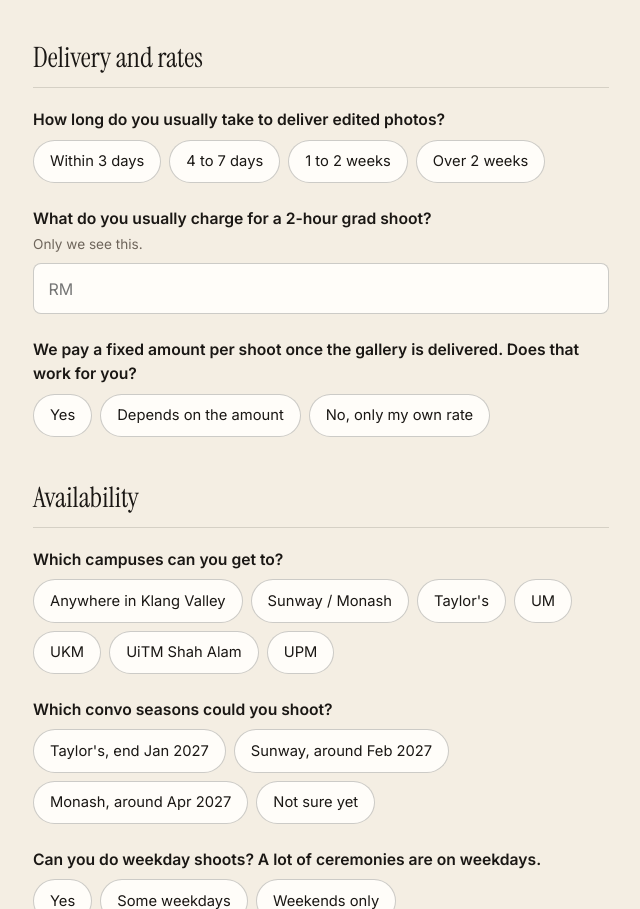
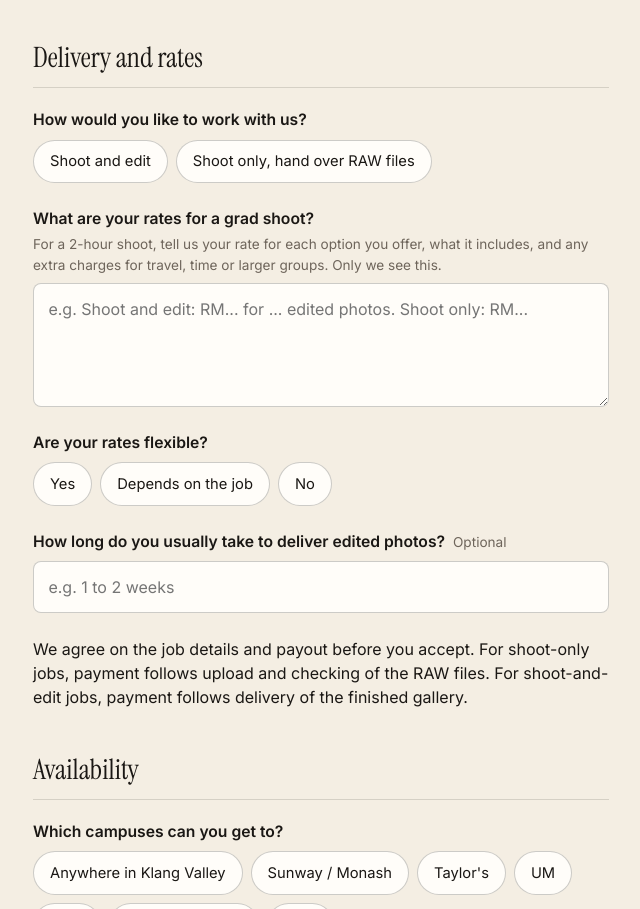
Before and after one commit to konvoclub/konvoclub.github.io, a plain HTML site: page join.html in a window 1280 px wide. Shown: the part 1820-2729 px from the top of the page, without its empty margins (319-959 px from the left). Drawn offline with Linux system fonts and the light colour scheme.

Commit message:
Collect photographer rates and flexibility

```diff
--- a/join.html
+++ b/join.html
@@ -126,28 +126,31 @@
 
       <fieldset>
         <legend>Delivery and rates</legend>
-        <div class="field">
-          <span>How long do you usually take to deliver edited photos?</span>
+        <div class="field" data-required-group="How you'd like to work">
+          <span>How would you like to work with us?</span>
           <div class="chips">
-            <label><input type="radio" name="Turnaround" value="Within 3 days" required><span>Within 3 days</span></label>
-            <label><input type="radio" name="Turnaround" value="4 to 7 days"><span>4 to 7 days</span></label>
-            <label><input type="radio" name="Turnaround" value="1 to 2 weeks"><span>1 to 2 weeks</span></label>
-            <label><input type="radio" name="Turnaround" value="Over 2 weeks"><span>Over 2 weeks</span></label>
+            <label><input type="checkbox" name="Work options" value="Shoot and edit"><span>Shoot and edit</span></label>
+            <label><input type="checkbox" name="Work options" value="Shoot only, hand over RAW files"><span>Shoot only, hand over RAW files</span></label>
           </div>
         </div>
         <label class="field">
-          <span>What do you usually charge for a 2-hour grad shoot?</span>
-          <small>Only we see this.</small>
-          <input type="text" name="Usual rate" required inputmode="numeric" placeholder="RM">
+          <span>What are your rates for a grad shoot?</span>
+          <small>For a 2-hour shoot, tell us your rate for each option you offer, what it includes, and any extra charges for travel, time or larger groups. Only we see this.</small>
+          <textarea name="Rates and inclusions" rows="4" required placeholder="e.g. Shoot and edit: RM... for ... edited photos. Shoot only: RM..."></textarea>
         </label>
         <div class="field">
-          <span>We pay a fixed amount per shoot once the gallery is delivered. Does that work for you?</span>
+          <span>Are your rates flexible?</span>
           <div class="chips">
-            <label><input type="radio" name="Fixed payout" value="Yes" required><span>Yes</span></label>
-            <label><input type="radio" name="Fixed payout" value="Depends on the amount"><span>Depends on the amount</span></label>
-            <label><input type="radio" name="Fixed payout" value="No"><span>No, only my own rate</span></label>
+            <label><input type="radio" name="Rates flexible" value="Yes" required><span>Yes</span></label>
+            <label><input type="radio" name="Rates flexible" value="Depends on the job"><span>Depends on the job</span></label>
+            <label><input type="radio" name="Rates flexible" value="No"><span>No</span></label>
           </div>
         </div>
+        <label class="field">
+          <span>How long do you usually take to deliver edited photos? <em>Optional</em></span>
+          <input type="text" name="Turnaround" placeholder="e.g. 1 to 2 weeks">
+        </label>
+        <p>We agree on the job details and payout before you accept. For shoot-only jobs, payment follows upload and checking of the RAW files. For shoot-and-edit jobs, payment follows delivery of the finished gallery.</p>
       </fieldset>
 
       <fieldset>
```
